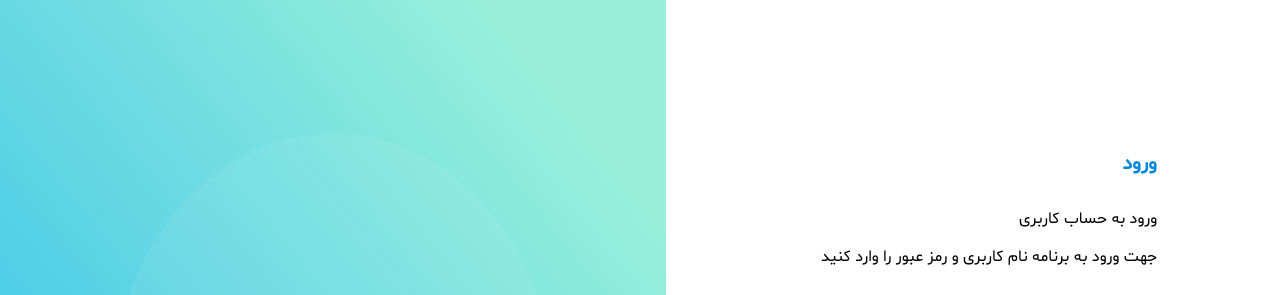
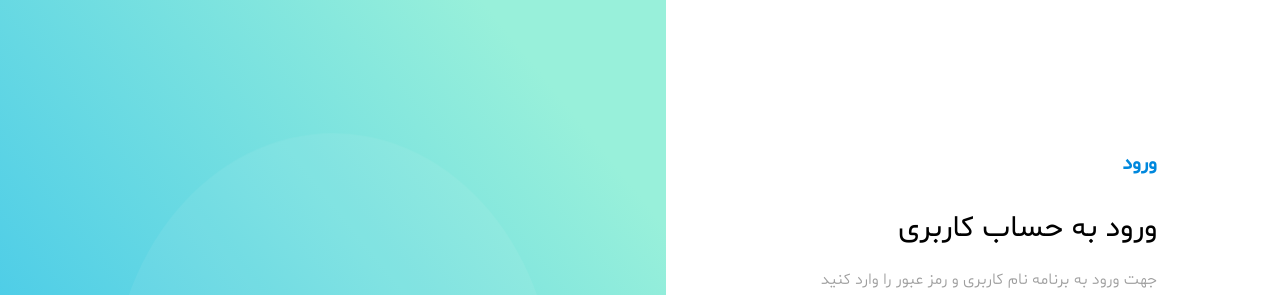
Before and after one commit to mrrezaahmadi/FueJS_JSframework, a plain HTML site: page index.html in a window 1280 px wide. Shown: the top 295 px of the page. Drawn offline with Linux system fonts and the light colour scheme.

Commit message:
fix some minor issue

```diff
--- a/index.html
+++ b/index.html
@@ -6,7 +6,7 @@
     <link rel="stylesheet" href="./styles/style.css">
     <link rel="stylesheet" href="./Assets/Fonts/Shabnam-Bold.ttf">
     <link rel="stylesheet" href="https://cdnjs.cloudflare.com/ajax/libs/font-awesome/4.7.0/css/font-awesome.min.css">
-    <title>Document</title>
+    <title>Anti Virus Login Page</title>
 </head>
 <body>
     <div id="root"></div>
--- a/scripts/script.js
+++ b/scripts/script.js
@@ -8,10 +8,26 @@ document.getElementById("root").append(
 				{ className: "route" },
 				FueJS.createElement("p", {}, "ورود")
 			), // route section
-			FueJS.createElement("p", {}, "ورود به حساب کاربری"),
 			FueJS.createElement(
 				"p",
-				{},
+				{
+					style: {
+						"font-weight": "500",
+						"font-size": "30px",
+					},
+				},
+				"ورود به حساب کاربری"
+			),
+			FueJS.createElement(
+				"p",
+				{
+					style: {
+						"font-weight": "lighter",
+						"font-size": "16px",
+						color: "#9E9E9E",
+						"margin-top": "-10px",
+					},
+				},
 				"جهت ورود به برنامه نام کاربری و رمز عبور را وارد کنید"
 			),
 			FueJS.createElement("div", { className: "inputs" }, [
```
